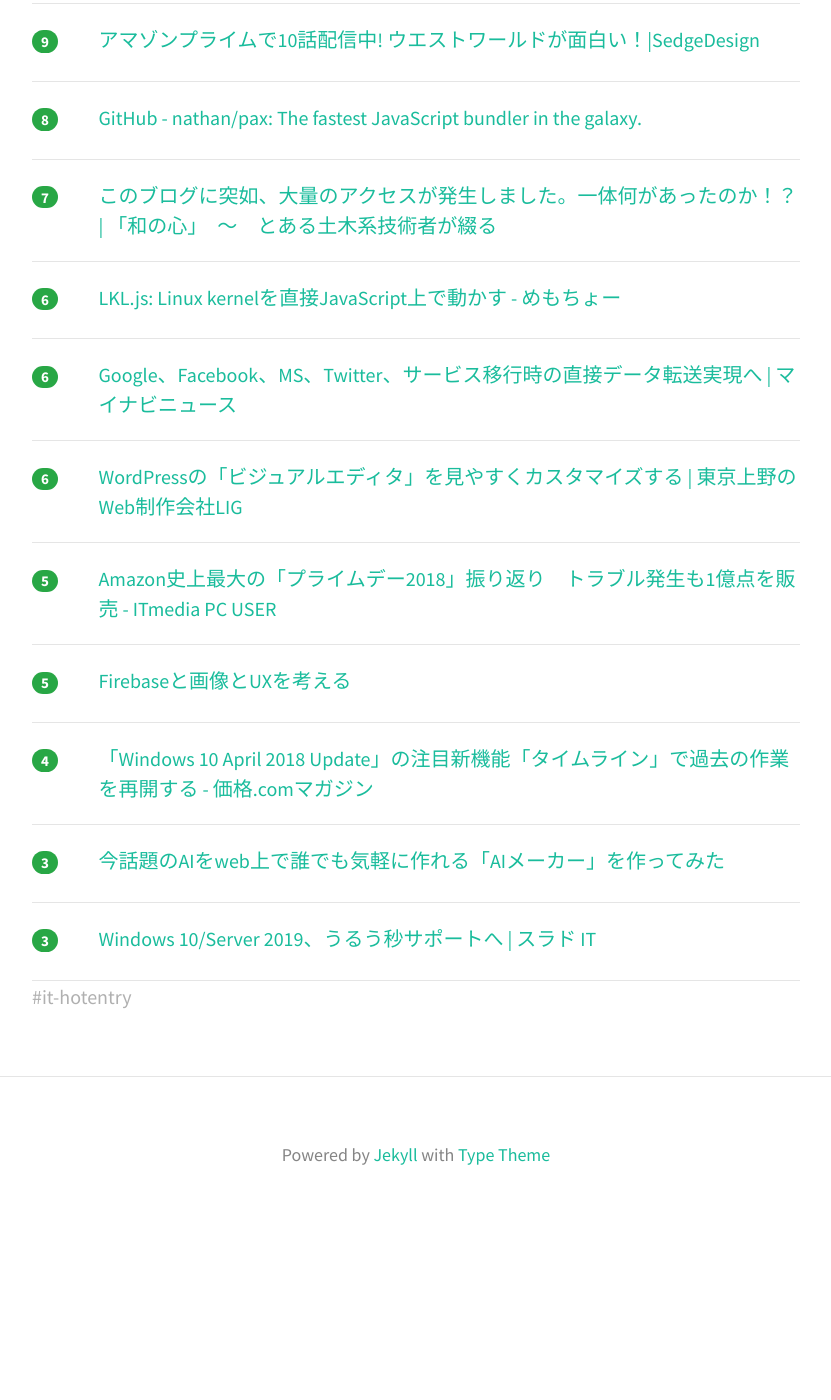
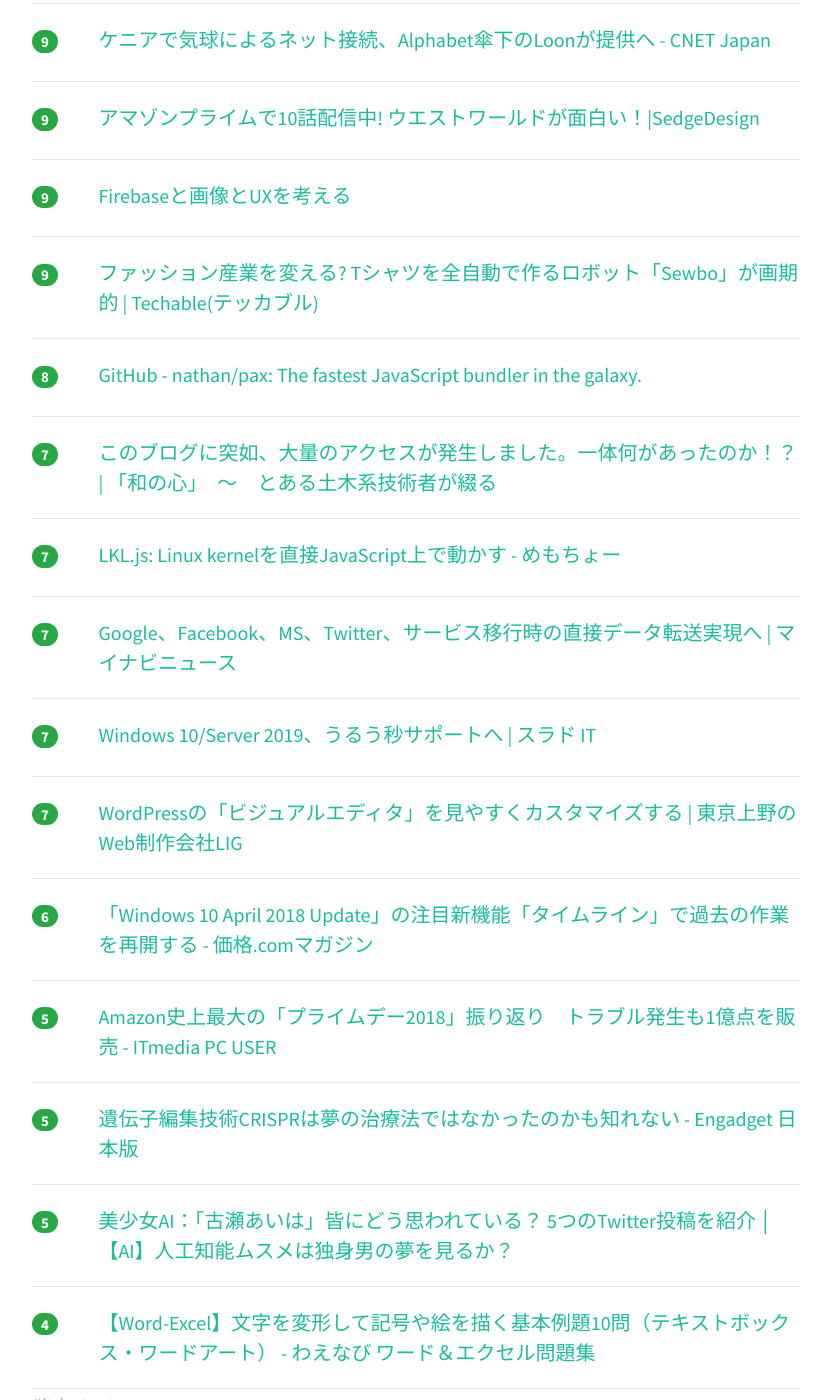
Before and after one commit to yatta47/hatena-matome-site, a Jekyll site: the page built from _posts/2018-07-22-hatena.md, in a window 1280 px wide and 1400 px high, scrolled down 3743 px. Shown: the whole window, without its empty margins (224-1055 px from the left). Built offline with Jekyll 4.4.1, drawn with Linux system fonts in a browser that asks for light colours; nearby versions of some CDN libraries; before the commit the page ends 4975 px from its top, so only the background shows below that; some of the changed text lies outside the part shown.

Commit message:
Updated 2018-07-22

```diff
--- a/_posts/2018-07-22-hatena.md
+++ b/_posts/2018-07-22-hatena.md
@@ -1,38 +1,38 @@
 ---
 layout: post
 title:  "2018-07-22 はてぶIT"
-date:   2018-07-22 18:02:03
+date:   2018-07-22 19:02:22
 tags: [it-hotentry]
 ---
-48 件のデータあり
+52 件のデータあり
 
 <hr><div class="row">
-<div class="col-1"><span class="badge badge-pill badge-success h2">196</span></div>
+<div class="col-1"><span class="badge badge-pill badge-success h2">231</span></div>
 <div class="col-11"><a href='https://employment.en-japan.com/engineerhub/entry/2018/07/17/110000' target='_blank'>AWSに関するありがちミスとその対策〜EC2、S3、RDS、Lambda、CloudFrontの場合 - エンジニアHub｜若手Webエンジニアのキャリアを考える！</a></div>
 </div>
 <hr>
 <div class="row">
-<div class="col-1"><span class="badge badge-pill badge-success h2">185</span></div>
+<div class="col-1"><span class="badge badge-pill badge-success h2">195</span></div>
 <div class="col-11"><a href='https://qiita.com/woodyOutOfABase/items/01cc43fafe767d3edf62' target='_blank'>音響処理の基礎 with CNN　〜機械学習で「太鼓の達人」の自動作譜をしてみた〜</a></div>
 </div>
 <hr>
 <div class="row">
-<div class="col-1"><span class="badge badge-pill badge-success h2">85</span></div>
+<div class="col-1"><span class="badge badge-pill badge-success h2">103</span></div>
+<div class="col-11"><a href='https://retrage01.hateblo.jp/entry/2018/07/21/153000' target='_blank'>LKL.js: Linux kernelを直接JavaScript上で動かす - めもちょー</a></div>
+</div>
+<hr>
+<div class="row">
+<div class="col-1"><span class="badge badge-pill badge-success h2">91</span></div>
 <div class="col-11"><a href='https://academist-cf.com/projects/72' target='_blank'>水銀から金をつくる「原子炉錬金術」を実証する！ | academist (アカデミスト)</a></div>
 </div>
 <hr>
 <div class="row">
-<div class="col-1"><span class="badge badge-pill badge-success h2">85</span></div>
-<div class="col-11"><a href='https://retrage01.hateblo.jp/entry/2018/07/21/153000' target='_blank'>LKL.js: Linux kernelを直接JavaScript上で動かす - めもちょー</a></div>
-</div>
-<hr>
-<div class="row">
-<div class="col-1"><span class="badge badge-pill badge-success h2">56</span></div>
+<div class="col-1"><span class="badge badge-pill badge-success h2">58</span></div>
 <div class="col-11"><a href='http://abemotion.hatenablog.com/entry/2018/07/22/005000' target='_blank'>「エンジニアのアウトプット」について感じること - My Favorite Life</a></div>
 </div>
 <hr>
 <div class="row">
-<div class="col-1"><span class="badge badge-pill badge-success h2">32</span></div>
+<div class="col-1"><span class="badge badge-pill badge-success h2">33</span></div>
 <div class="col-11"><a href='https://togetter.com/li/1248882' target='_blank'>「暗号」という言葉が暗号技術の理解の妨げになるというお話 - Togetter</a></div>
 </div>
 <hr>
@@ -42,12 +42,12 @@ tags: [it-hotentry]
 </div>
 <hr>
 <div class="row">
-<div class="col-1"><span class="badge badge-pill badge-success h2">29</span></div>
+<div class="col-1"><span class="badge badge-pill badge-success h2">30</span></div>
 <div class="col-11"><a href='https://speakerdeck.com/matsumoto_r/inhuratimujiao-yu-weboperesiyonenziniafalse-autopututotokai-fa-li' target='_blank'>インフラチーム教育 Webオペレーションエンジニアの アウトプットと開発力 // Speaker Deck</a></div>
 </div>
 <hr>
 <div class="row">
-<div class="col-1"><span class="badge badge-pill badge-success h2">26</span></div>
+<div class="col-1"><span class="badge badge-pill badge-success h2">29</span></div>
 <div class="col-11"><a href='https://qiita.com/Mosac/items/707db05206fe9999aa96' target='_blank'>スマホでdivスクロールを滑らかに</a></div>
 </div>
 <hr>
@@ -57,8 +57,23 @@ tags: [it-hotentry]
 </div>
 <hr>
 <div class="row">
+<div class="col-1"><span class="badge badge-pill badge-success h2">24</span></div>
+<div class="col-11"><a href='https://dividable.net/python/python-web-aplication-development/' target='_blank'>PythonでWebアプリを開発したい人が何を学べばよいか初心者向けに解説してみた |</a></div>
+</div>
+<hr>
+<div class="row">
 <div class="col-1"><span class="badge badge-pill badge-success h2">23</span></div>
 <div class="col-11"><a href='https://manablog.org/affiliate-big-keyword/' target='_blank'>【アフィリエイト】ビッグキーワードで上位表示させる方法【７桁いける】</a></div>
+</div>
+<hr>
+<div class="row">
+<div class="col-1"><span class="badge badge-pill badge-success h2">22</span></div>
+<div class="col-11"><a href='http://www.m43.net/2018/07/english-is-time.html' target='_blank'>gd: English is time.</a></div>
+</div>
+<hr>
+<div class="row">
+<div class="col-1"><span class="badge badge-pill badge-success h2">21</span></div>
+<div class="col-11"><a href='https://ccieojisan.net/post-1664/' target='_blank'>Cisco : pyATS & Genie の関連情報まとめ</a></div>
 </div>
 <hr>
 <div class="row">
@@ -68,22 +83,12 @@ tags: [it-hotentry]
 <hr>
 <div class="row">
 <div class="col-1"><span class="badge badge-pill badge-success h2">19</span></div>
-<div class="col-11"><a href='https://ccieojisan.net/post-1664/' target='_blank'>Cisco : pyATS & Genie の関連情報まとめ</a></div>
+<div class="col-11"><a href='https://speakerdeck.com/kechol/btobpurodakutokai-fa-falsexian-chang-forteachers-nizui-su-dejia-zhi-wojie-keruniha' target='_blank'>BtoBプロダクト開発の現場 - forTeachers に最速で価値を届けるには - - Speaker Deck</a></div>
 </div>
 <hr>
 <div class="row">
 <div class="col-1"><span class="badge badge-pill badge-success h2">19</span></div>
 <div class="col-11"><a href='https://qiita.com/happy41111/items/394a17536a45a2226f4a' target='_blank'>【初心者の方向け】さくらのクラウドでLAMP(CentOS7.x + Apache2.4 + MariaDB10.x + PHP7.x)環境構築から基本設定までの手順　PART1 (さくらのクラウド操作編)</a></div>
-</div>
-<hr>
-<div class="row">
-<div class="col-1"><span class="badge badge-pill badge-success h2">19</span></div>
-<div class="col-11"><a href='http://www.m43.net/2018/07/english-is-time.html' target='_blank'>gd: English is time.</a></div>
-</div>
-<hr>
-<div class="row">
-<div class="col-1"><span class="badge badge-pill badge-success h2">18</span></div>
-<div class="col-11"><a href='https://speakerdeck.com/kechol/btobpurodakutokai-fa-falsexian-chang-forteachers-nizui-su-dejia-zhi-wojie-keruniha' target='_blank'>BtoBプロダクト開発の現場 - forTeachers に最速で価値を届けるには - - Speaker Deck</a></div>
 </div>
 <hr>
 <div class="row">
@@ -98,6 +103,11 @@ tags: [it-hotentry]
 <hr>
 <div class="row">
 <div class="col-1"><span class="badge badge-pill badge-success h2">18</span></div>
+<div class="col-11"><a href='https://bps-tomoya.hateblo.jp/entry/2018/07/21/142503' target='_blank'>Android アプリ の DI コンテナとして KOIN を使う理由とちょこっとした紹介 - BattleProgrammerShibata</a></div>
+</div>
+<hr>
+<div class="row">
+<div class="col-1"><span class="badge badge-pill badge-success h2">18</span></div>
 <div class="col-11"><a href='https://japanese.engadget.com/2018/07/20/mi-max-3-xiaomi-6-9/' target='_blank'>マジでデカいスマホ「Mi Max 3」をXiaomiが発表　ほぼ7インチ - Engadget 日本版</a></div>
 </div>
 <hr>
@@ -108,17 +118,22 @@ tags: [it-hotentry]
 <hr>
 <div class="row">
 <div class="col-1"><span class="badge badge-pill badge-success h2">17</span></div>
-<div class="col-11"><a href='https://bps-tomoya.hateblo.jp/entry/2018/07/21/142503' target='_blank'>Android アプリ の DI コンテナとして KOIN を使う理由とちょこっとした紹介 - BattleProgrammerShibata</a></div>
+<div class="col-11"><a href='http://www.dtmstation.com/archives/52017299.html' target='_blank'>手持ち機材を自由に組み合わせて新マシンに作れちゃう!?不思議で超強力なMIDIプロセッサ、midiglueのクラウドファンディングがスタート : 藤本健の“DTMステーション”</a></div>
 </div>
 <hr>
 <div class="row">
 <div class="col-1"><span class="badge badge-pill badge-success h2">17</span></div>
-<div class="col-11"><a href='https://dividable.net/python/python-web-aplication-development/' target='_blank'>PythonでWebアプリを開発したい人が何を学べばよいか初心者向けに解説してみた |</a></div>
+<div class="col-11"><a href='http://ascii.jp/elem/000/001/714/1714005/' target='_blank'>ASCII.jp：Windows Subsystem for LinuxのUbuntuはアップデートすべき？｜Windows Info</a></div>
 </div>
 <hr>
 <div class="row">
 <div class="col-1"><span class="badge badge-pill badge-success h2">16</span></div>
-<div class="col-11"><a href='http://www.dtmstation.com/archives/52017299.html' target='_blank'>手持ち機材を自由に組み合わせて新マシンに作れちゃう!?不思議で超強力なMIDIプロセッサ、midiglueのクラウドファンディングがスタート : 藤本健の“DTMステーション”</a></div>
+<div class="col-11"><a href='http://hokoxjouhou.blog105.fc2.com/blog-entry-1221.html' target='_blank'>最近、Googleマップですごいなと思ったこと - 情報管理LOG</a></div>
+</div>
+<hr>
+<div class="row">
+<div class="col-1"><span class="badge badge-pill badge-success h2">15</span></div>
+<div class="col-11"><a href='https://qiita.com/2zn01/items/0d3147c9d9d804ad9880' target='_blank'>今話題のAIをweb上で誰でも気軽に作れる「AIメーカー」を作ってみた</a></div>
 </div>
 <hr>
 <div class="row">
@@ -127,18 +142,8 @@ tags: [it-hotentry]
 </div>
 <hr>
 <div class="row">
-<div class="col-1"><span class="badge badge-pill badge-success h2">14</span></div>
-<div class="col-11"><a href='http://hokoxjouhou.blog105.fc2.com/blog-entry-1221.html' target='_blank'>最近、Googleマップですごいなと思ったこと - 情報管理LOG</a></div>
-</div>
-<hr>
-<div class="row">
 <div class="col-1"><span class="badge badge-pill badge-success h2">13</span></div>
 <div class="col-11"><a href='https://github.com/Puchaczov/Musoq' target='_blank'>GitHub - Puchaczov/Musoq: Use SQL on various data sources</a></div>
-</div>
-<hr>
-<div class="row">
-<div class="col-1"><span class="badge badge-pill badge-success h2">13</span></div>
-<div class="col-11"><a href='http://ascii.jp/elem/000/001/714/1714005/' target='_blank'>ASCII.jp：Windows Subsystem for LinuxのUbuntuはアップデートすべき？｜Windows Info</a></div>
 </div>
 <hr>
 <div class="row">
@@ -163,17 +168,17 @@ tags: [it-hotentry]
 <hr>
 <div class="row">
 <div class="col-1"><span class="badge badge-pill badge-success h2">11</span></div>
+<div class="col-11"><a href='https://japanese.engadget.com/2018/07/21/google-move-mirror/' target='_blank'>Google、自分と同じ姿勢の写真をリアルタイムに表示する「Move Mirror」公開 - Engadget 日本版</a></div>
+</div>
+<hr>
+<div class="row">
+<div class="col-1"><span class="badge badge-pill badge-success h2">11</span></div>
 <div class="col-11"><a href='https://wired.jp/2018/07/21/microsoft-surface-go/' target='_blank'>マイクロソフトは「Surface Go」で、教育市場に食い込めるか｜WIRED.jp</a></div>
 </div>
 <hr>
 <div class="row">
 <div class="col-1"><span class="badge badge-pill badge-success h2">11</span></div>
 <div class="col-11"><a href='https://opnsec.com/2018/07/into-the-borg-ssrf-inside-google-production-network/' target='_blank'>Into the Borg – SSRF inside Google production network | OpnSec</a></div>
-</div>
-<hr>
-<div class="row">
-<div class="col-1"><span class="badge badge-pill badge-success h2">10</span></div>
-<div class="col-11"><a href='https://japanese.engadget.com/2018/07/21/google-move-mirror/' target='_blank'>Google、自分と同じ姿勢の写真をリアルタイムに表示する「Move Mirror」公開 - Engadget 日本版</a></div>
 </div>
 <hr>
 <div class="row">
@@ -197,6 +202,16 @@ tags: [it-hotentry]
 </div>
 <hr>
 <div class="row">
+<div class="col-1"><span class="badge badge-pill badge-success h2">9</span></div>
+<div class="col-11"><a href='https://qiita.com/1amageek/items/66fc4f7aca9a52e568e6' target='_blank'>Firebaseと画像とUXを考える</a></div>
+</div>
+<hr>
+<div class="row">
+<div class="col-1"><span class="badge badge-pill badge-success h2">9</span></div>
+<div class="col-11"><a href='https://techable.jp/archives/80448' target='_blank'>ファッション産業を変える? Tシャツを全自動で作るロボット「Sewbo」が画期的 | Techable(テッカブル)</a></div>
+</div>
+<hr>
+<div class="row">
 <div class="col-1"><span class="badge badge-pill badge-success h2">8</span></div>
 <div class="col-11"><a href='https://github.com/nathan/pax' target='_blank'>GitHub - nathan/pax: The fastest JavaScript bundler in the galaxy.</a></div>
 </div>
@@ -207,18 +222,28 @@ tags: [it-hotentry]
 </div>
 <hr>
 <div class="row">
-<div class="col-1"><span class="badge badge-pill badge-success h2">6</span></div>
+<div class="col-1"><span class="badge badge-pill badge-success h2">7</span></div>
 <div class="col-11"><a href='https://ift.tt/2LfHx2O' target='_blank'>LKL.js: Linux kernelを直接JavaScript上で動かす - めもちょー</a></div>
 </div>
 <hr>
 <div class="row">
-<div class="col-1"><span class="badge badge-pill badge-success h2">6</span></div>
+<div class="col-1"><span class="badge badge-pill badge-success h2">7</span></div>
 <div class="col-11"><a href='https://news.mynavi.jp/article/20180721-667712/' target='_blank'>Google、Facebook、MS、Twitter、サービス移行時の直接データ転送実現へ | マイナビニュース</a></div>
 </div>
 <hr>
 <div class="row">
+<div class="col-1"><span class="badge badge-pill badge-success h2">7</span></div>
+<div class="col-11"><a href='https://it.srad.jp/story/18/07/21/2137207/' target='_blank'>Windows 10/Server 2019、うるう秒サポートへ | スラド IT</a></div>
+</div>
+<hr>
+<div class="row">
+<div class="col-1"><span class="badge badge-pill badge-success h2">7</span></div>
+<div class="col-11"><a href='https://liginc.co.jp/410995' target='_blank'>WordPressの「ビジュアルエディタ」を見やすくカスタマイズする | 東京上野のWeb制作会社LIG</a></div>
+</div>
+<hr>
+<div class="row">
 <div class="col-1"><span class="badge badge-pill badge-success h2">6</span></div>
-<div class="col-11"><a href='https://liginc.co.jp/410995' target='_blank'>WordPressの「ビジュアルエディタ」を見やすくカスタマイズする | 東京上野のWeb制作会社LIG</a></div>
+<div class="col-11"><a href='https://kakakumag.com/pc-smartphone/?id=12487' target='_blank'>「Windows 10 April 2018 Update」の注目新機能「タイムライン」で過去の作業を再開する - 価格.comマガジン</a></div>
 </div>
 <hr>
 <div class="row">
@@ -228,21 +253,16 @@ tags: [it-hotentry]
 <hr>
 <div class="row">
 <div class="col-1"><span class="badge badge-pill badge-success h2">5</span></div>
-<div class="col-11"><a href='https://qiita.com/1amageek/items/66fc4f7aca9a52e568e6' target='_blank'>Firebaseと画像とUXを考える</a></div>
+<div class="col-11"><a href='https://japanese.engadget.com/2018/07/21/crispr/' target='_blank'>遺伝子編集技術CRISPRは夢の治療法ではなかったのかも知れない - Engadget 日本版</a></div>
+</div>
+<hr>
+<div class="row">
+<div class="col-1"><span class="badge badge-pill badge-success h2">5</span></div>
+<div class="col-11"><a href='http://ai-topics.com/ai-furuse-on-twitter/' target='_blank'>美少女AI：「古瀬あいは」皆にどう思われている？ 5つのTwitter投稿を紹介 │ 【AI】人工知能ムスメは独身男の夢を見るか？</a></div>
 </div>
 <hr>
 <div class="row">
 <div class="col-1"><span class="badge badge-pill badge-success h2">4</span></div>
-<div class="col-11"><a href='https://kakakumag.com/pc-smartphone/?id=12487' target='_blank'>「Windows 10 April 2018 Update」の注目新機能「タイムライン」で過去の作業を再開する - 価格.comマガジン</a></div>
+<div class="col-11"><a href='http://waenavi.hatenablog.jp/entry/20180722/1532227855' target='_blank'>【Word-Excel】文字を変形して記号や絵を描く基本例題10問（テキストボックス・ワードアート） - わえなび ワード＆エクセル問題集</a></div>
 </div>
 <hr>
-<div class="row">
-<div class="col-1"><span class="badge badge-pill badge-success h2">3</span></div>
-<div class="col-11"><a href='https://qiita.com/2zn01/items/0d3147c9d9d804ad9880' target='_blank'>今話題のAIをweb上で誰でも気軽に作れる「AIメーカー」を作ってみた</a></div>
-</div>
-<hr>
-<div class="row">
-<div class="col-1"><span class="badge badge-pill badge-success h2">3</span></div>
-<div class="col-11"><a href='https://it.srad.jp/story/18/07/21/2137207/' target='_blank'>Windows 10/Server 2019、うるう秒サポートへ | スラド IT</a></div>
-</div>
-<hr>
```
